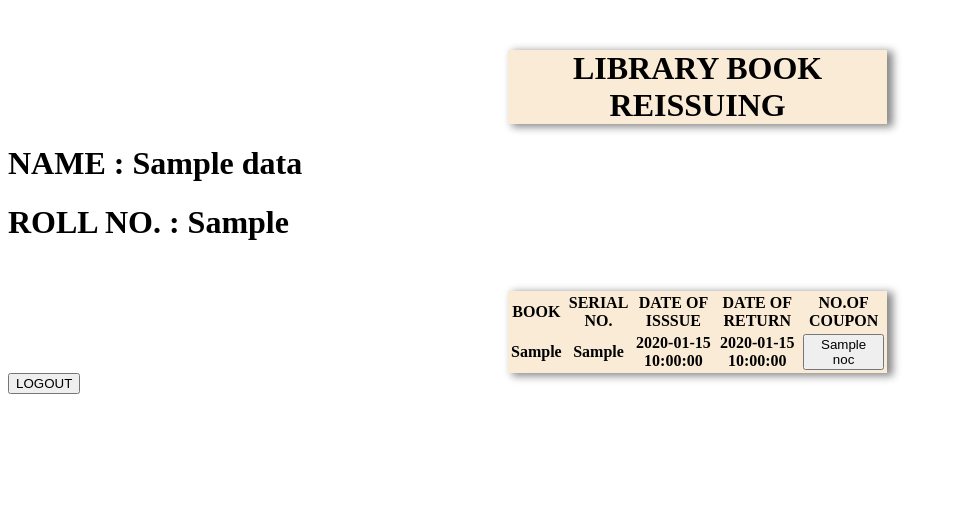
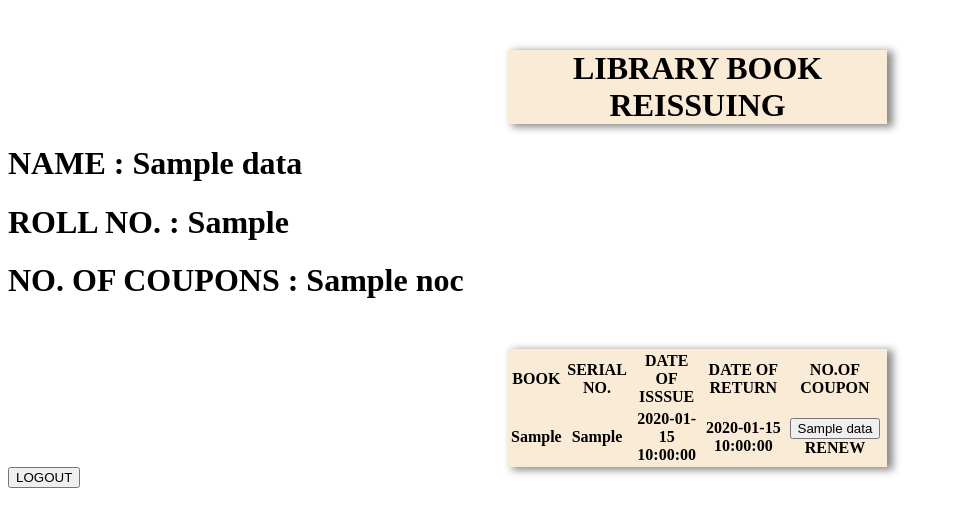
Before and after one commit to hitensam/Library-Management, a Python web app: template templates/details.html in a window 1280 px wide. Shown: the top 527 px of the page, without its empty margins (0-953 px from the left). Run offline with Jinja, Linux system fonts and the light colour scheme; the template is opened without the code that fills it: most values are stand-ins (such as "Sample title", 1, 10 or a date in 2020).

Commit message:
Update details.html

```diff
--- a/templates/details.html
+++ b/templates/details.html
@@ -6,6 +6,7 @@
         <div class="stu">
             <h1><b>NAME  :   {{data['Name']}}<B></h1>
             <h1>ROLL NO. :    {{data['Roll_No']}}</h1>
+            <h1>NO. OF COUPONS :    {{data['NOC']}}</h1>
 
         </div>
         <div class="book">
@@ -24,7 +25,9 @@
                 <td>{{data[i]['SERIAL_ISSUE']}}</td>
                 <td>{{data[i]['DATE_ISSUE']}}</td>
                 <td>{{data[i]['DATE_RETURN']}}</td>
-                <td><button>{{data['NOC']}}</button><be></td>
+                <form method="post" action="">
+                <td><input type="submit" value="{{data[i]}}">RENEW</button><be></td>
+                </form>
               </tr>
               {% endif %}
               {% endfor %}
```
